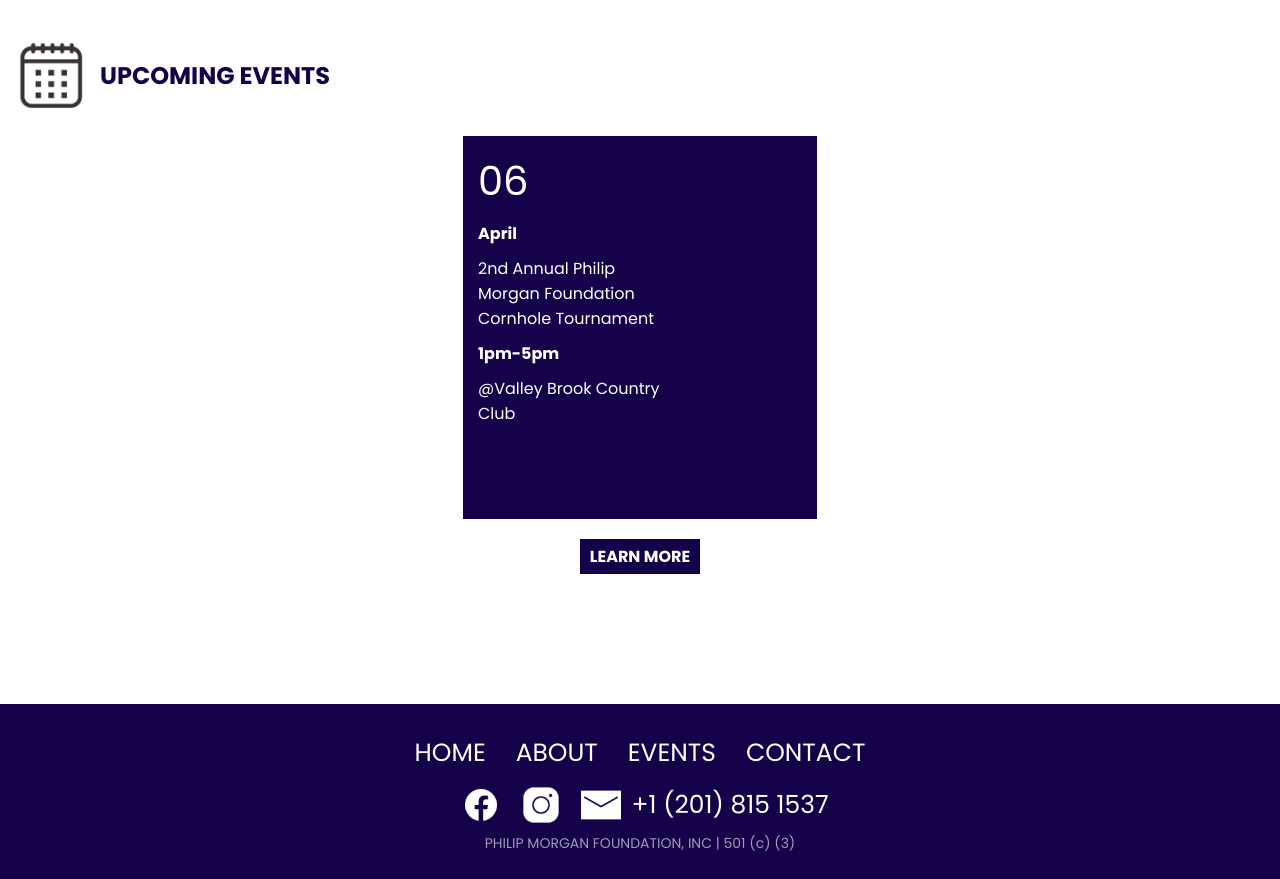
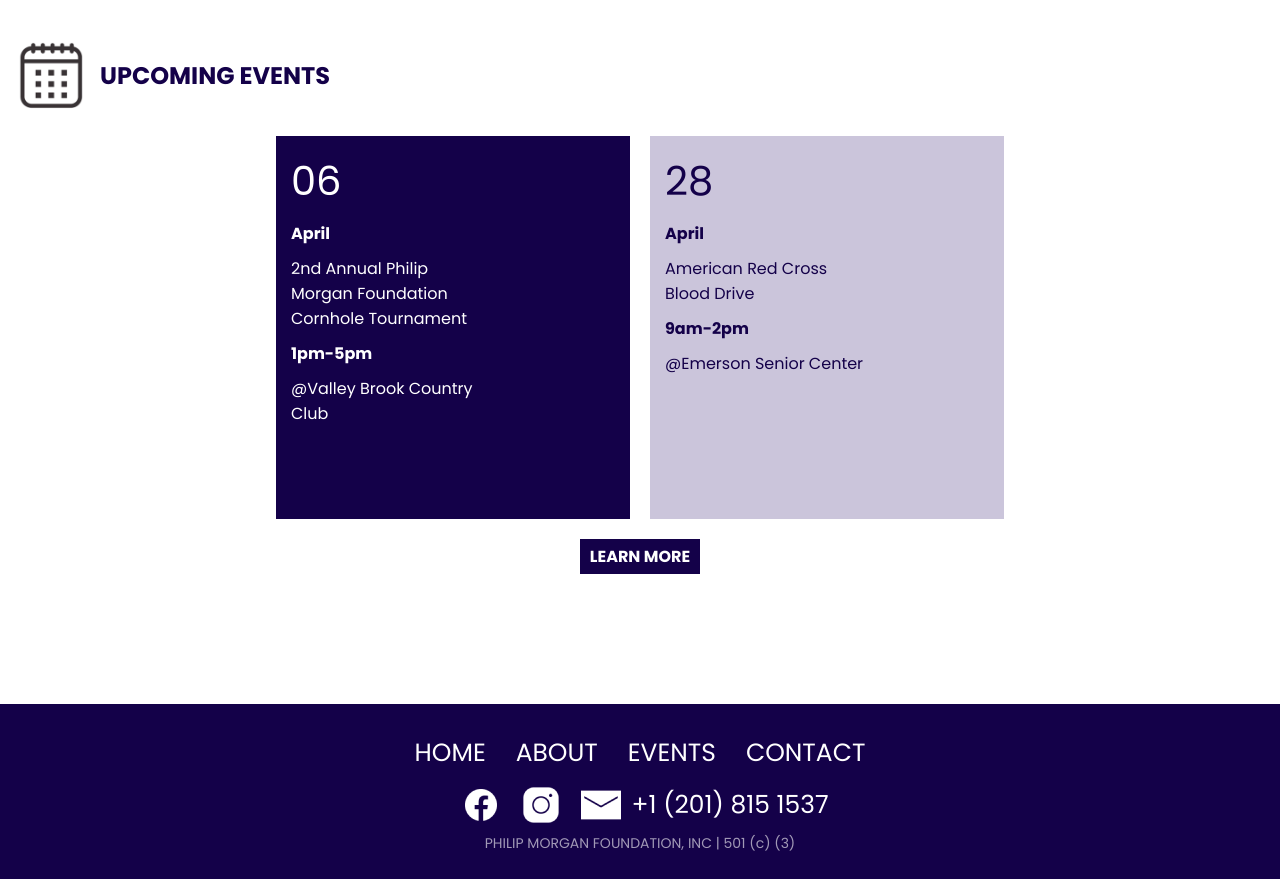
Before and after one commit to jaymbans/phillip-morgan-foundation, a React (Create React App) app in the folder philip-morgan-foundation/: page /#/ in a window 1280 px wide. Shown: the part 1840-2719 px from the top of the page. Built offline with nearby package versions, Linux system fonts and the light colour scheme; a web font is replaced by a local one.

Commit message:
added blood drive information

```diff
--- a/philip-morgan-foundation/src/data/eventsData.js
+++ b/philip-morgan-foundation/src/data/eventsData.js
@@ -8,7 +8,17 @@ const eventsData = [
     sponsorUrl: '',
     timeframe: "1pm-5pm",
     isActive: true
-  }
+  },
+  {
+    day: '28',
+    month: 'April',
+    title: 'American Red Cross Blood Drive',
+    locationName: 'Emerson Senior Center',
+    locationAddress: '20 Palisade Avenue, Emerson, NJ 07630',
+    sponsorUrl: '',
+    timeframe: "9am-2pm",
+    isActive: true
+  },
 ]
 
 export default eventsData
```
